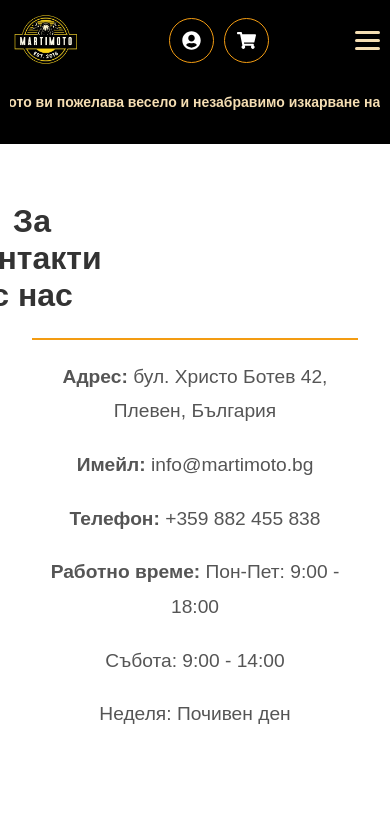
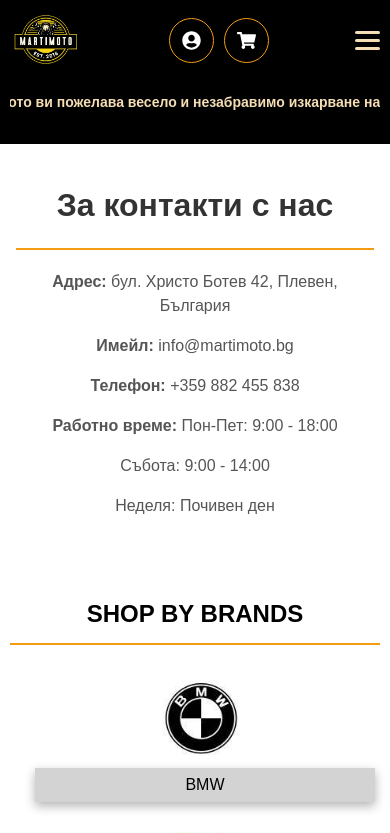
Before and after one commit to dsimplichev/martimoto, a React (Create React App) app: page /contact in a window 390 px wide. Shown: the top 833 px of the page. Built offline with nearby package versions, Linux system fonts and the light colour scheme; no server answers; a web font is replaced by a local one.

Commit message:
done with contacts

```diff
--- a/src/pages/contact/contact.css
+++ b/src/pages/contact/contact.css
@@ -20,3 +20,21 @@
     margin-right: 1000px;
     font-size: 24px
 }
+
+@media (max-width: 768px) {
+  .header-section3 {
+    margin-right: 0 !important;
+    font-size: 1.5rem;
+    padding: 0 1rem;
+  }
+
+  .contact-page {
+    padding: 1rem;
+  }
+
+  .contact-info {
+    font-size: 1rem;
+    line-height: 1.5;
+    padding: 0 1rem;
+  }
+}
```
